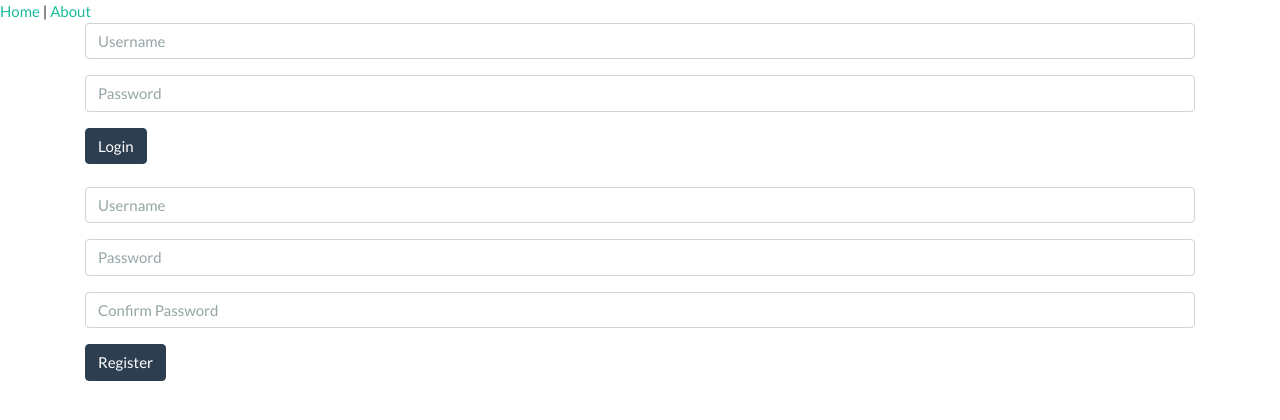
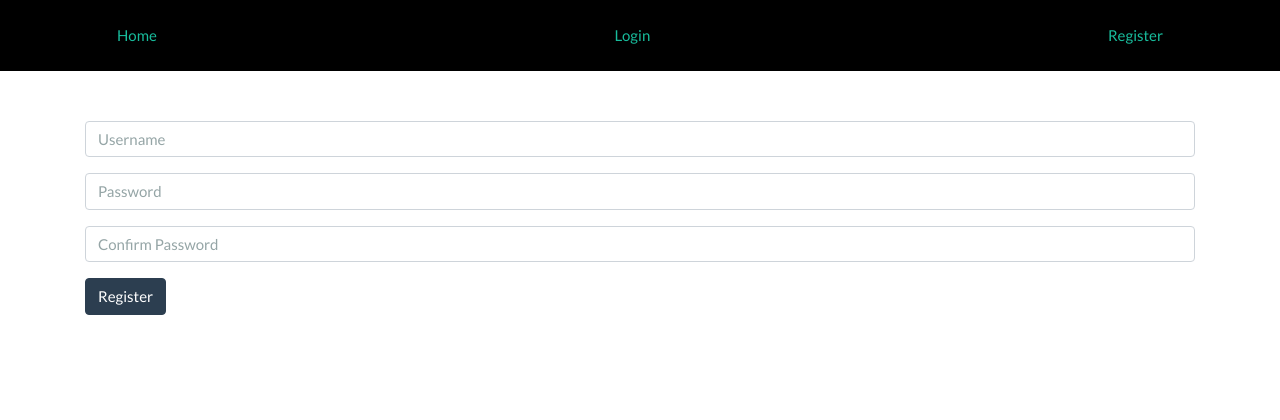
Before and after one commit to davydehaas98/fun4-frontend, a Vue app: page /register in a window 1280 px wide. Shown: the top 420 px of the page. Built offline with nearby package versions, Linux system fonts and the light colour scheme.

Commit message:
Add Header, Footer, Movies components, Edit Login and Register

```diff
--- a/src/App.vue
+++ b/src/App.vue
@@ -1,9 +1,29 @@
 <template>
   <div id="app">
-    <div id="nav">
-      <router-link to="/">Home</router-link> |
-      <router-link to="/about">About</router-link>
-    </div>
-    <router-view/>
+    <Header />
+    <router-view id="router-view"/>
+    <!-- <Footer /> -->
   </div>
 </template>
+
+<script>
+    import Header from '@/components/Header.vue'
+    import Footer from '@/components/Footer.vue'
+
+    export default {
+        components: {
+            Header,
+            //Footer
+        }
+    }
+</script>
+
+<style>
+#app {
+    justify-content: space-between;
+}
+#router-view {
+    padding: 50px;
+    align-items: center;
+}
+</style>
--- /dev/null
+++ b/src/components/Footer.vue
@@ -0,0 +1,12 @@
+<template>
+    <footer class="footer">
+        <p>This is a footer</p>
+    </footer>
+</template>
+
+<style>
+.footer {
+    background-color: lightseagreen;
+    flex: 1;
+}
+</style>
--- /dev/null
+++ b/src/components/Header.vue
@@ -0,0 +1,17 @@
+<template>
+    <header>
+        <nav class="navbar navbar-light">
+            <div class="container">
+                <router-link class="nav-link" to="/">Home</router-link>
+                <router-link class="nav-link" to="/login">Login</router-link>
+                <router-link class="nav-link" to="/register">Register</router-link>
+            </div>
+        </nav>
+    </header>
+</template>
+
+<style>
+.navbar {
+    background-color: black;
+}
+</style>
--- a/src/components/Login.vue
+++ b/src/components/Login.vue
@@ -5,12 +5,12 @@
                 {{ error }}
             </div>
             <div class="form-group">
-                <input class="form-control" v-model="username" placeholder="Username" type="text">
+                <input class="form-control" name="username" v-model="username" placeholder="Username" type="text">
             </div>
             <div class="form-group">
-                <input class="form-control" v-model="password" placeholder="Password" type="password">
+                <input class="form-control" name="password" v-model="password" placeholder="Password" type="password">
             </div>
-            <button class="btn btn-primary">Login</button>
+            <button class="btn btn-primary" name="login">Login</button>
         </form>
     </div>
 </template>
@@ -37,13 +37,11 @@
                 }
                 await axios.post(connection + '/auth/login', {
                     username: this.username,
-                    password: this.password
+                    password: this.password,
                 }).then(response => {
-                    console.log(response)
                     localStorage.setItem('user', JSON.stringify(response.data))
-                    this.$router.go(this.$router.currentRoute)
+                    this.$router.push('/')
                 }).catch(error => {
-                    console.log(error)
                     this.error = error
                 })
             }
--- /dev/null
+++ b/src/components/Movies.vue
@@ -0,0 +1,51 @@
+<template>
+    <div class="container">
+        <div id="movies">
+            <p v-if="!movies">Loading movies...</p>
+            <div id="movie" v-else v-for="movie in movies" v-bind:key="movie.id">
+                <p> {{ movie.id }}</p>
+                <p> {{ movie.title }}</p>
+                <p> {{ movie.releaseDate }} </p>
+                <p> {{ movie.genres }}</p>
+            </div>
+        </div>
+    </div>
+</template>
+
+<script>
+import axios from 'axios'
+import { connection } from '@/variables'
+
+export default {
+    name: 'Movies',
+    data() {
+        return {
+            movies: null,
+            error: null
+        }
+    },
+    mounted() {
+        this.getMovies()
+    },
+    methods: {
+        async getMovies() {
+            await axios.get(connection + '/movies')
+            .then(response => {
+                this.movies = response.data
+            })
+            .catch(error => {
+                this.error = error
+            })
+        }
+    }
+}
+</script>
+
+<style>
+#movie {
+    background-color: lightseagreen;
+    margin: 20px;
+    padding: 20px;
+    border-radius: 10px;
+}
+</style>
--- a/src/components/Register.vue
+++ b/src/components/Register.vue
@@ -5,15 +5,15 @@
                 {{ error }}
             </div>
             <div class="form-group">
-                <input class="form-control" v-model="username" placeholder="Username" type="text">
+                <input class="form-control" name="username" v-model="username" placeholder="Username" type="text">
             </div>
             <div class="form-group">
-                <input class="form-control" v-model="password" placeholder="Password" type="password">
+                <input class="form-control" name="password" v-model="password" placeholder="Password" type="password">
             </div>
             <div class="form-group">
-                <input class="form-control" v-model="passwordConfirmation" placeholder="Confirm Password" type="password">
+                <input class="form-control"  name="passwordconfirmation" v-model="passwordConfirmation" placeholder="Confirm Password" type="password">
             </div>
-            <button class="btn btn-primary">Register</button>
+            <button class="btn btn-primary" name="register">Register</button>
         </form>
     </div>
 </template>
@@ -44,10 +44,8 @@
                 username: this.username,
                 password: this.password
             }).then(response => {
-                    console.log(response)
-                    this.$router.go(this.$router.currentRoute)
+                this.$router.push('/')
             }).catch(error => {
-                    console.log(error)
                 this.error = error
             })
         }
--- a/src/router.js
+++ b/src/router.js
@@ -1,13 +1,15 @@
 import Vue from 'vue'
 import Router from 'vue-router'
-import Home from './views/Home.vue'
-import About from './views/About.vue'
+import Home from '@/views/Home.vue'
+import Login from '@/views/Login.vue'
+import Register from '@/views/Register.vue'
 import axios from 'axios'
 import { connection } from "@/variables"
 
 Vue.use(Router)
 
 export default new Router({
+    mode: 'history',
     routes: [
         {
             path: '/',
@@ -15,10 +17,15 @@ export default new Router({
             component: Home
         },
         {
-      path: '/about',
-      name: 'about',
-      component: About
-    }
+            path: '/login',
+            name: 'login',
+            component: Login
+        },
+        {
+            path: '/register',
+            name: 'register',
+            component: Register
+        },
     ]
 })
 
--- a/src/views/About.vue
+++ /dev/null
@@ -1,5 +0,0 @@
-<template>
-  <div class="about">
-    <h1>This is an about page</h1>
-  </div>
-</template>
--- a/src/views/Home.vue
+++ b/src/views/Home.vue
@@ -1,20 +1,16 @@
 <template>
   <div class="home">
-    <Login />
-    <br>
-    <Register />
+    <Movies />
   </div>
 </template>
 
 <script>
-    import Login from '@/components/Login.vue'
-    import Register from '@/components/Register.vue'
+import Movies from '@/components/Movies.vue'
 
-    export default {
-        name: 'home',
-        components: {
-            Login,
-            Register
-        }
+export default {
+    name: 'home',
+    components: {
+        Movies
     }
+}
 </script>
--- /dev/null
+++ b/src/views/Login.vue
@@ -0,0 +1,16 @@
+<template>
+  <div class="login">
+    <Login />
+  </div>
+</template>
+
+<script>
+    import Login from '@/components/Login.vue'
+
+    export default {
+        name: 'login',
+        components: {
+            Login
+        }
+    }
+</script>
--- /dev/null
+++ b/src/views/Register.vue
@@ -0,0 +1,16 @@
+<template>
+  <div class="register">
+    <Register />
+  </div>
+</template>
+
+<script>
+    import Register from '@/components/Register.vue'
+
+    export default {
+        name: 'register',
+        components: {
+            Register
+        }
+    }
+</script>
```
Also changed, not shown: 2 other files (tests, documents, lock files or other folders). Lines whose indentation alone changed are shown as unchanged.
